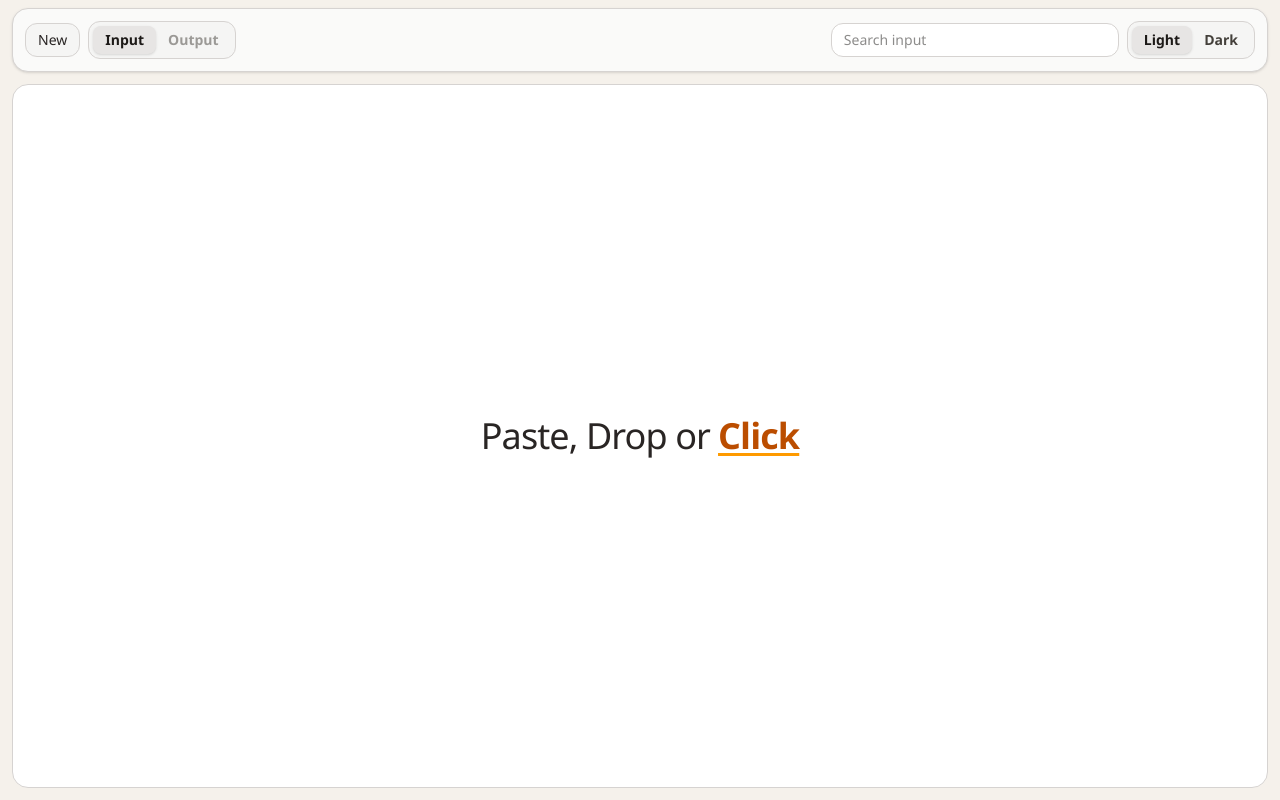
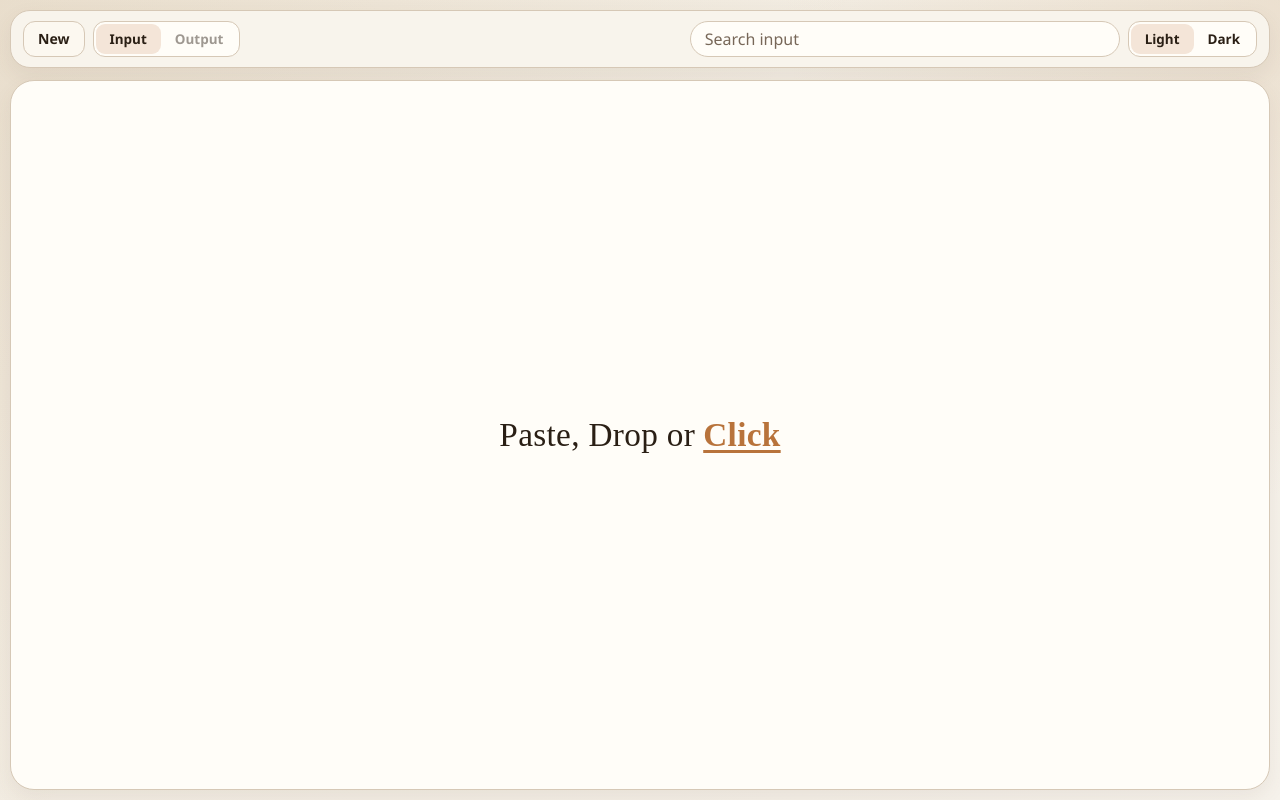
Before and after one commit to htylim/prettypretty, a React (Vite) app: page / in a window 1280 px wide. Built offline with nearby package versions, Linux system fonts and the light colour scheme.

Commit message:
feat: apply mockup-inspired ui theme system

```diff
--- a/src/renderer/App.tsx
+++ b/src/renderer/App.tsx
@@ -80,8 +80,9 @@ export const App = () => {
   }, [themeMode]);
 
   return (
-    <main className="h-screen w-screen bg-app-base px-3 pb-3 pt-2 text-app-foreground">
-      <div className="flex h-full flex-col">
+    <main className="app-root">
+      <div className="app-backdrop" aria-hidden="true" />
+      <div className="app-shell">
         <Toolbar
           paneMode={paneMode}
           themeMode={themeMode}
--- a/src/renderer/components/EditorShell.tsx
+++ b/src/renderer/components/EditorShell.tsx
@@ -52,41 +52,31 @@ export const EditorShell = ({
 
   return (
     <section
-      className="mt-3 flex flex-1 overflow-hidden rounded-2xl border border-stone-300 bg-white"
+      className="editor-shell"
       onDragOver={(event) => event.preventDefault()}
       onDrop={handleDrop}
       onPaste={handlePaste}
       data-testid="editor-shell"
     >
       {!hasContent ? (
-        <div className="flex h-full w-full items-center justify-center text-center">
-          <p
-            className="inline-flex items-baseline gap-2 text-4xl font-medium tracking-tight text-stone-800"
-            data-testid="empty-state-cta"
-          >
+        <div className="empty-state">
+          <p className="empty-state-cta" data-testid="empty-state-cta">
             Paste, Drop or{' '}
-            <button
-              className="font-semibold text-amber-700 underline decoration-amber-500 underline-offset-4"
-              onClick={() => void onOpenFile()}
-              type="button"
-            >
+            <button className="empty-state-link" onClick={() => void onOpenFile()} type="button">
               Click
             </button>
           </p>
         </div>
       ) : paneMode === 'input' ? (
         <textarea
-          className="h-full w-full resize-none border-0 bg-white p-4 font-mono text-sm leading-6 text-stone-900 outline-none"
+          className="input-editor"
           value={inputText}
           onChange={(event) => onEditInputChange(event.target.value)}
           spellCheck={false}
           data-testid="input-editor"
         />
       ) : (
-        <pre
-          className="h-full w-full overflow-auto bg-stone-900 p-4 font-mono text-sm leading-6 text-cyan-200"
-          data-testid="output-editor"
-        >
+        <pre className="output-editor" data-testid="output-editor">
           {displayOutput}
         </pre>
       )}
--- a/src/renderer/components/Toolbar.tsx
+++ b/src/renderer/components/Toolbar.tsx
@@ -15,13 +15,12 @@ type ToolbarProps = {
   onThemeModeChange: (nextMode: ThemeMode) => void;
 };
 
-const buttonClass =
-  'rounded-xl border border-stone-300 bg-stone-100 px-3 py-1.5 text-sm font-medium text-stone-800 transition hover:bg-stone-200 disabled:cursor-not-allowed disabled:opacity-50';
-const segmentedContainerClass = 'flex rounded-xl border border-stone-300 bg-stone-100 p-1';
-const segmentButtonClass =
-  'rounded-lg px-3 py-1 text-sm font-semibold text-stone-700 transition disabled:cursor-not-allowed disabled:opacity-50';
-const activeSegmentClass = 'bg-stone-200 text-stone-900 shadow-sm';
-const inactiveSegmentClass = 'bg-transparent hover:bg-stone-200/70';
+const buttonClass = 'btn';
+const subtleButtonClass = `${buttonClass} btn-subtle`;
+const segmentedContainerClass = 'segmented';
+const segmentButtonClass = 'seg';
+const activeSegmentClass = 'seg-active';
+const inactiveSegmentClass = 'seg-inactive';
 
 export const Toolbar = ({
   paneMode,
@@ -41,7 +40,8 @@ export const Toolbar = ({
   const isOutputSegmentDisabled = paneMode === 'input' && !hasContent;
 
   return (
-    <header className="flex items-center gap-2 rounded-2xl border border-stone-300 bg-stone-50 p-3 shadow-sm">
+    <header className="toolbar">
+      <div className="toolbar-left">
         <button className={buttonClass} onClick={onNew} type="button">
           New
         </button>
@@ -78,10 +78,10 @@ export const Toolbar = ({
 
         {isOutput ? (
           <>
-          <button className={buttonClass} onClick={onCollapseAll} type="button">
+            <button className={subtleButtonClass} onClick={onCollapseAll} type="button">
               Collapse
             </button>
-          <button className={buttonClass} onClick={onExpandAll} type="button">
+            <button className={subtleButtonClass} onClick={onExpandAll} type="button">
               Expand
             </button>
             <button className={buttonClass} onClick={onSave} type="button">
@@ -92,10 +92,11 @@ export const Toolbar = ({
             </button>
           </>
         ) : null}
+      </div>
 
-      <div className="ml-auto flex items-center gap-2">
+      <div className="toolbar-right">
         <input
-          className="w-72 rounded-xl border border-stone-300 bg-white px-3 py-1.5 text-sm text-stone-900 outline-none ring-amber-200 focus:ring"
+          className="toolbar-search"
           placeholder={isOutput ? 'Search output' : 'Search input'}
           type="search"
           value={searchQuery}
```
Also changed, not shown: src/renderer/styles/tailwind.css, 3 other files (tests, documents, lock files or other folders). Lines whose indentation alone changed are shown as unchanged.
